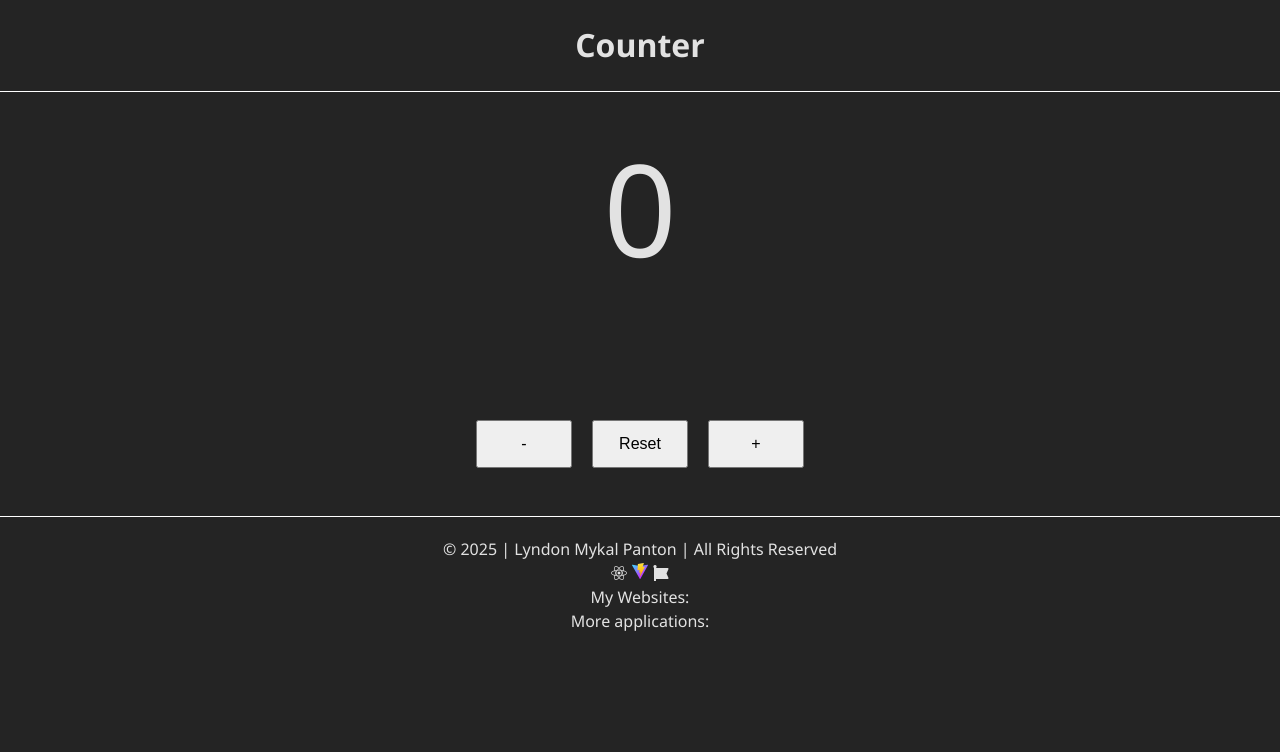
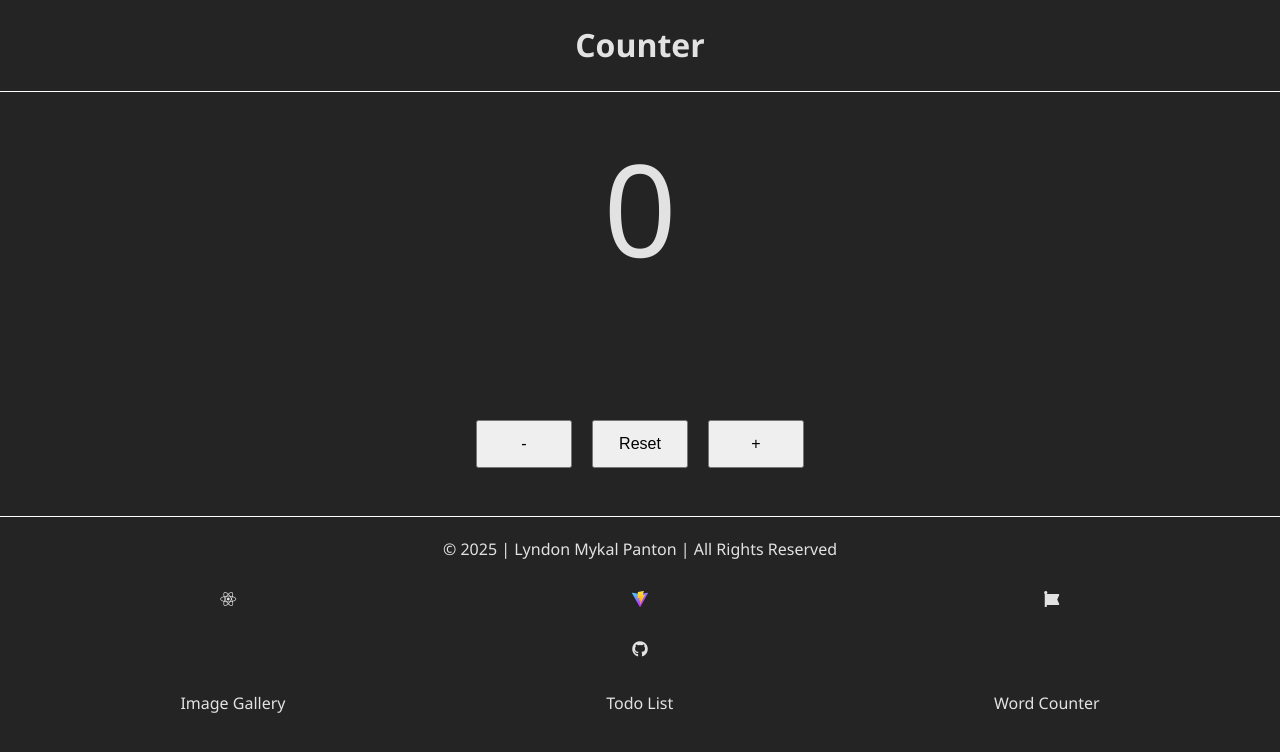
Before and after one commit to lyndonpanton/counter, a React (Vite) app in the folder react-app/: page / in a window 1280 px wide. Shown: the top 752 px of the page. Built offline with nearby package versions, Linux system fonts and the light colour scheme.

Commit message:
Added external websites and additional project elements

```diff
--- a/react-app/src/components/Projects.jsx
+++ b/react-app/src/components/Projects.jsx
@@ -1,8 +1,12 @@
+import './css/ExternalLinks.css'
+
 const Projects = () => {
     return (
-        <>
-            <p>More applications: {/* Links to other projects*/}</p>
-        </>
+        <div id="projects" className="external-icons">
+            <span>Image Gallery</span>
+            <span>Todo List</span>
+            <span>Word Counter</span>
+        </div>
     );
 };
 
--- a/react-app/src/components/Social.jsx
+++ b/react-app/src/components/Social.jsx
@@ -1,8 +1,8 @@
 const Social = () => {
     return (
-        <>
-            <p>My Websites: {/* font awesome icons */}</p>
-        </>
+        <div id="social" className="social-icons">
+            <i className="fa-brands fa-github"></i>
+        </div>
     );
 };
 
--- a/react-app/src/components/Technology.jsx
+++ b/react-app/src/components/Technology.jsx
@@ -2,10 +2,10 @@ import './css/ExternalLinks.css'
 
 const Technology = () => {
     return (
-        <div class="technology-icons">
-            <i class="fa-brands fa-react"></i>
-            <img class="fa-vite" src="/vite.svg" />
-            <i class="fa-solid fa-font-awesome"></i>
+        <div id="technology" className="external-icons">
+            <i className="fa-brands fa-react"></i>
+            <img className="fa-vite" src="/vite.svg" />
+            <i className="fa-solid fa-font-awesome"></i>
         </div>
     );
 };
--- a/react-app/src/components/css/ExternalLinks.css
+++ b/react-app/src/components/css/ExternalLinks.css
@@ -7,7 +7,14 @@
     display: inline;
 }
 
-.technology-icons i {
+.external-icons i {
     margin-left: 5px;
     margin-right: 5px;
 }
+
+.external-icons {
+    display: flex;
+    justify-content: space-around;
+
+    margin: 30px 0;
+}
```
